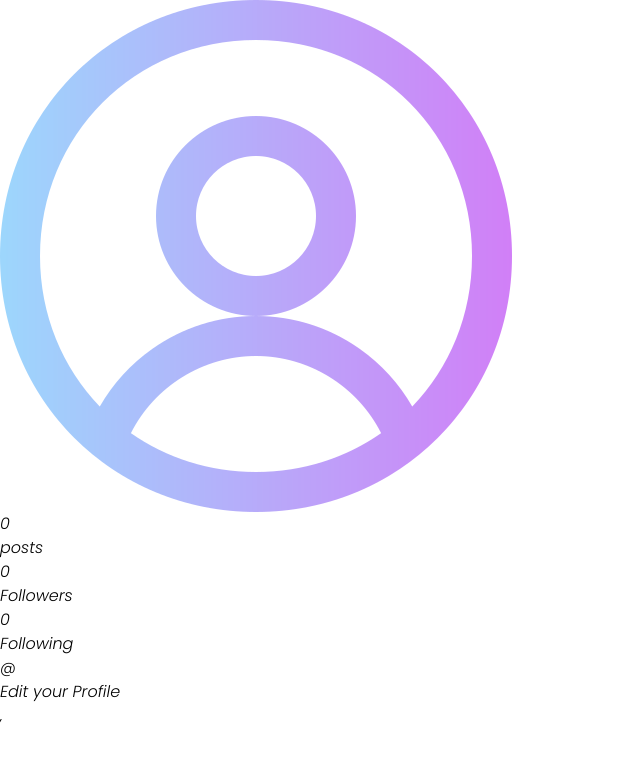
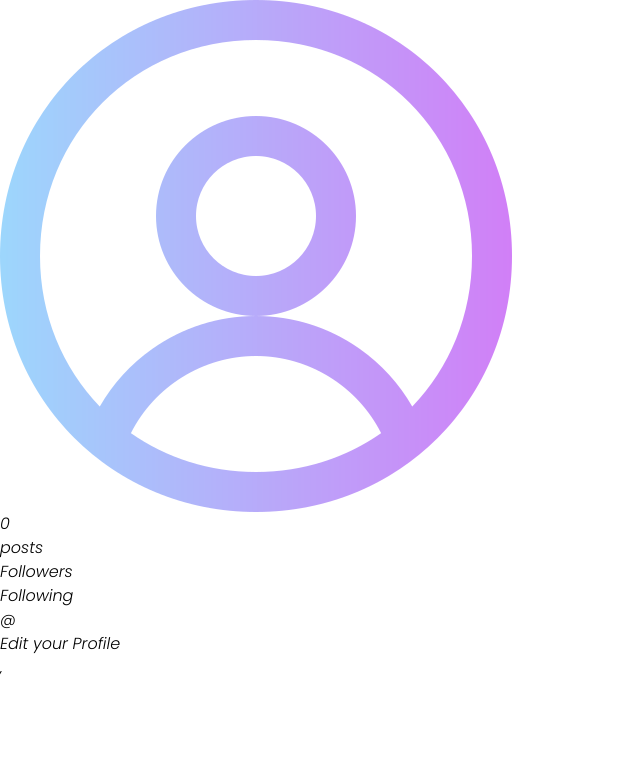
Before and after one commit to AKASH7233/Connectify, a React (Vite) app in the folder client/: page /myProfile in a window 1280 px wide. Shown: the top 760 px of the page, without its empty margins (0-640 px from the left). Built offline with nearby package versions, Linux system fonts and the light colour scheme.

Commit message:
Removed props from myprofile.jsx

```diff
--- a/client/src/pages/MyProfile.jsx
+++ b/client/src/pages/MyProfile.jsx
@@ -1,18 +1,11 @@
 import React, { useEffect, useState } from 'react'
-import axiosInstance from '../utils/ApiFetch'
-import profileImg from '../assets/profile.png'
-import toast from 'react-hot-toast'
-import { useNavigate } from 'react-router-dom'
 import ProfileHeader from '../components/ProfileHeader'
-import { useDispatch, useSelector } from 'react-redux'
 
 function MyProfile() {
-    const navigate = useNavigate()
-    const user = useSelector(state => state?.auth?.user).user
-    console.log(user);
+
   return (
     <div className='bg-black text-white'>
-        <ProfileHeader username={user?.username} name={user?.fullName} followers={user?.followers || 0 } following={user?.following || 0} profileImg={user?.ProfileImage} bio = {user?.bio || ""}/>
+        <ProfileHeader/>
     </div>
   )
 }
```
